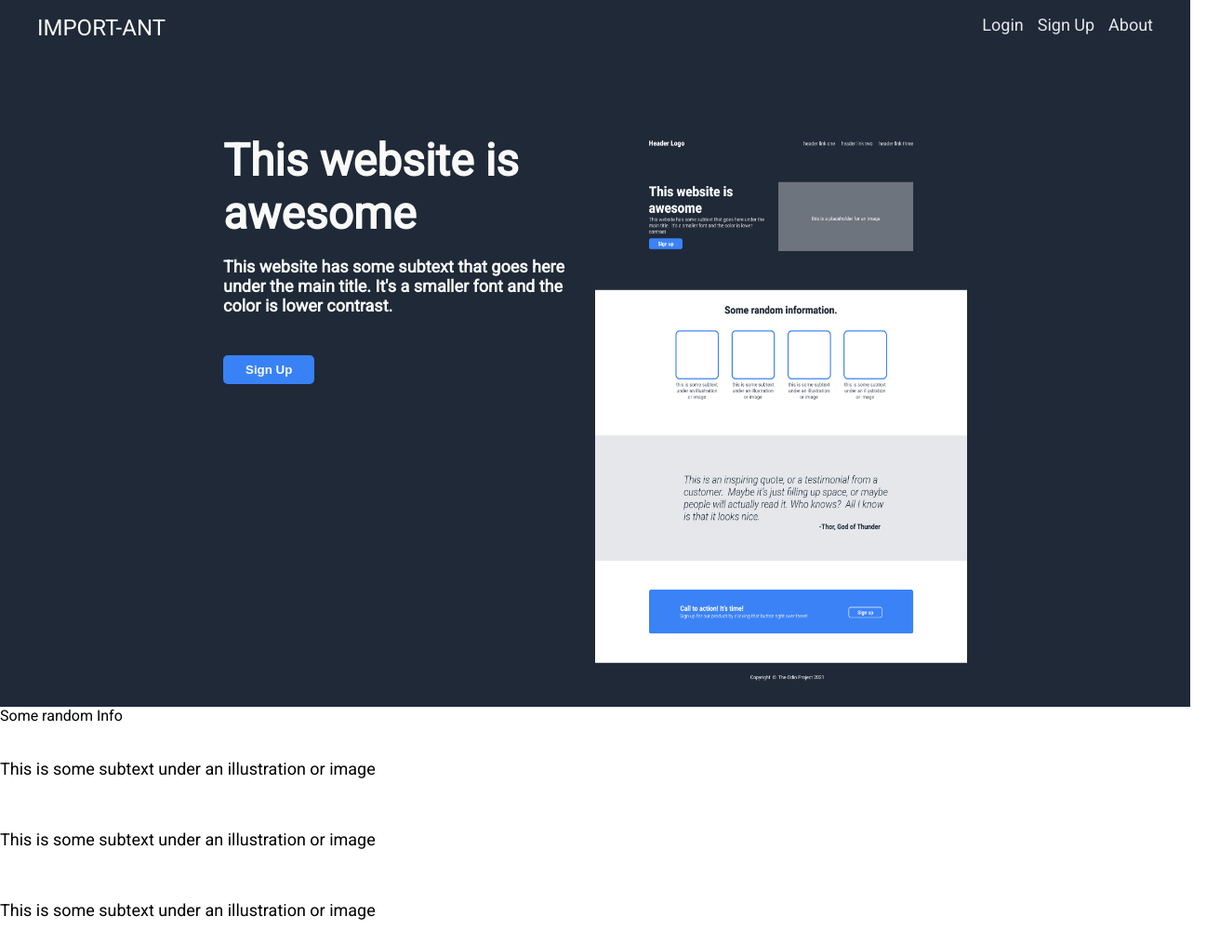
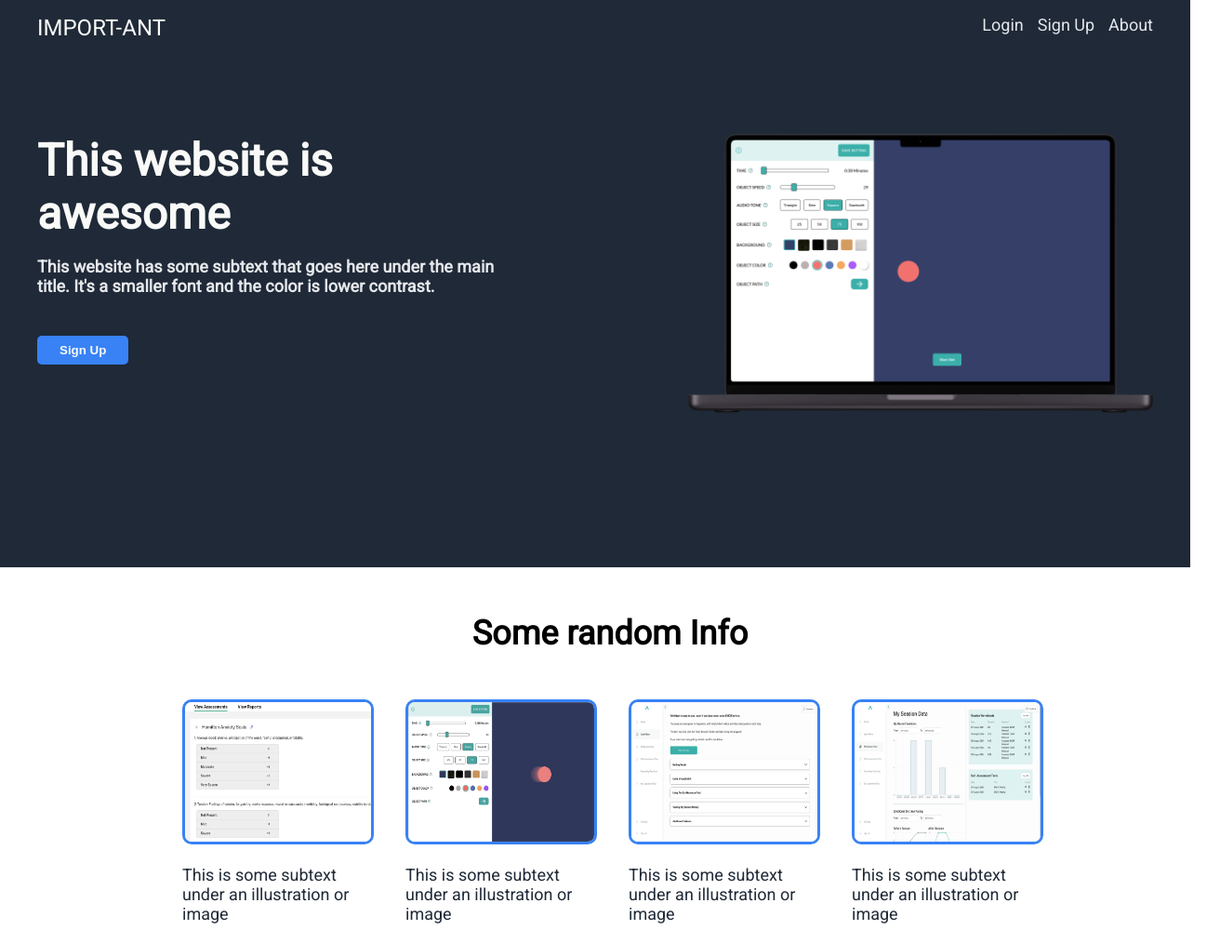
Before and after one commit to nicktheuser123/landing-page-odin, a plain HTML site: page index.html in a window 1280 px wide. Shown: the top 1014 px of the page at 93% size, 1312 px wide, since content can reach past the window. Drawn offline with Linux system fonts and the light colour scheme.

Commit message:
Feat: added css for works section
Added images and styling

```diff
--- a/index.html
+++ b/index.html
@@ -25,26 +25,28 @@
                 <button id="heroButton">Sign Up</button>
 
             </div>
-            <img alt="" src="01.png" width="400" height="600">
+            <img alt="" src="img/hero.png" width="500" height="300">
         </div>
     </div>
     <div class="works">
         <div class="infoTitle">Some random Info</div>
+        <div class="sectionContainer">
             <div class="sections">
-            <img alt="" src="">
+                <img alt="" src="img/f1.png" width="300" height="200">
                 <p>This is some subtext under an illustration or image</p>
             </div>
             <div class="sections">
-            <img alt="" src="">
+                <img alt="" src="img/f2.png" width="300" height="200">
                 <p>This is some subtext under an illustration or image</p>
             </div>
             <div class="sections">
-            <img alt="" src="">
+                <img alt="" src="img/f3.png" width="300" height="200">
                 <p>This is some subtext under an illustration or image</p>
             </div>
             <div class="sections">
-            <img alt="" src="">
+                <img alt="" src="img/f4.png" width="300" height="200">
                 <p>This is some subtext under an illustration or image</p>
+            </div>
         </div>
     </div>
     <div class="quote">
--- a/styles.css
+++ b/styles.css
@@ -42,14 +42,25 @@ ul {
 .hero {
     display: flex;
     justify-content: space-between;
-    max-width: 800px;
+    max-width: 1200px;
     font-size: 48px;
     font-weight: 900;
+    gap: 40px;
+    width: 100%;
+    padding-bottom: 150px;
+}
+
+.leftHero {
+    max-width: 500px;
 
 }
-
 p {
     font-size: 18px;
+    color: #1F2937;
+}
+
+.hero p {
+    color: #E5E7EB;
 }
 
 #heroButton {
@@ -60,3 +71,37 @@ p {
     border: none;
     border-radius: 5px;
 }
+
+.works{
+    display: flex;
+    flex-direction: column;
+    align-items: center;
+    gap: 50px;
+    width: 100%;
+    padding: 50px 16px 100px 16px;
+}
+
+.infoTitle {
+    font-size: 36px;
+    font-weight: 900;
+}
+
+.sectionContainer {
+    display: flex;
+    gap: 40px;
+    flex-wrap: wrap;
+    justify-content: center;
+}
+
+.sections {
+    max-width: 200px;
+}
+
+.works img {
+    width: 200px;
+    height: 150px;
+    border-radius: 10px;
+    border-style: solid;
+    border-color: #3882F6;
+    border-width: 3px;
+}
```
Also changed, not shown: 01.png (deleted), img/f1.png (added), img/f2.png (added), img/f3.png (added), img/f4.png (added), img/hero.png (added). Lines whose indentation alone changed are shown as unchanged.
